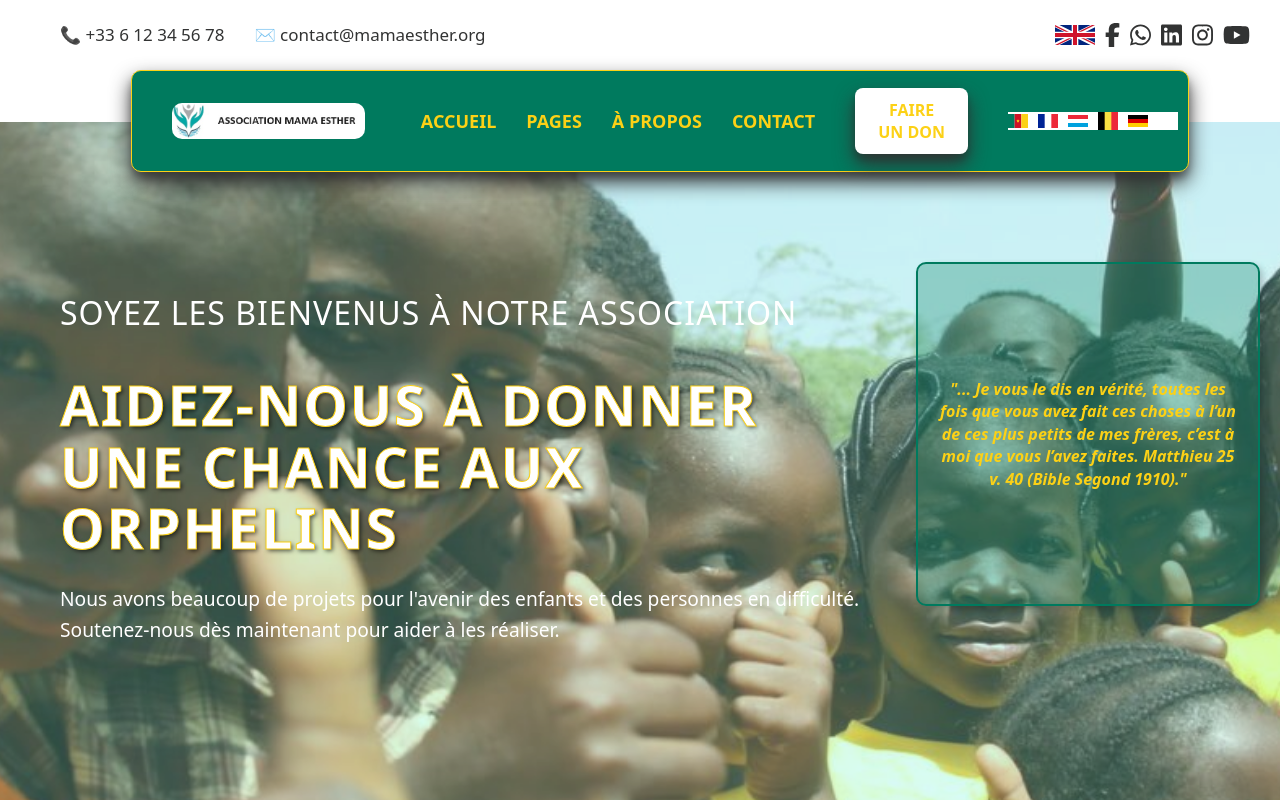
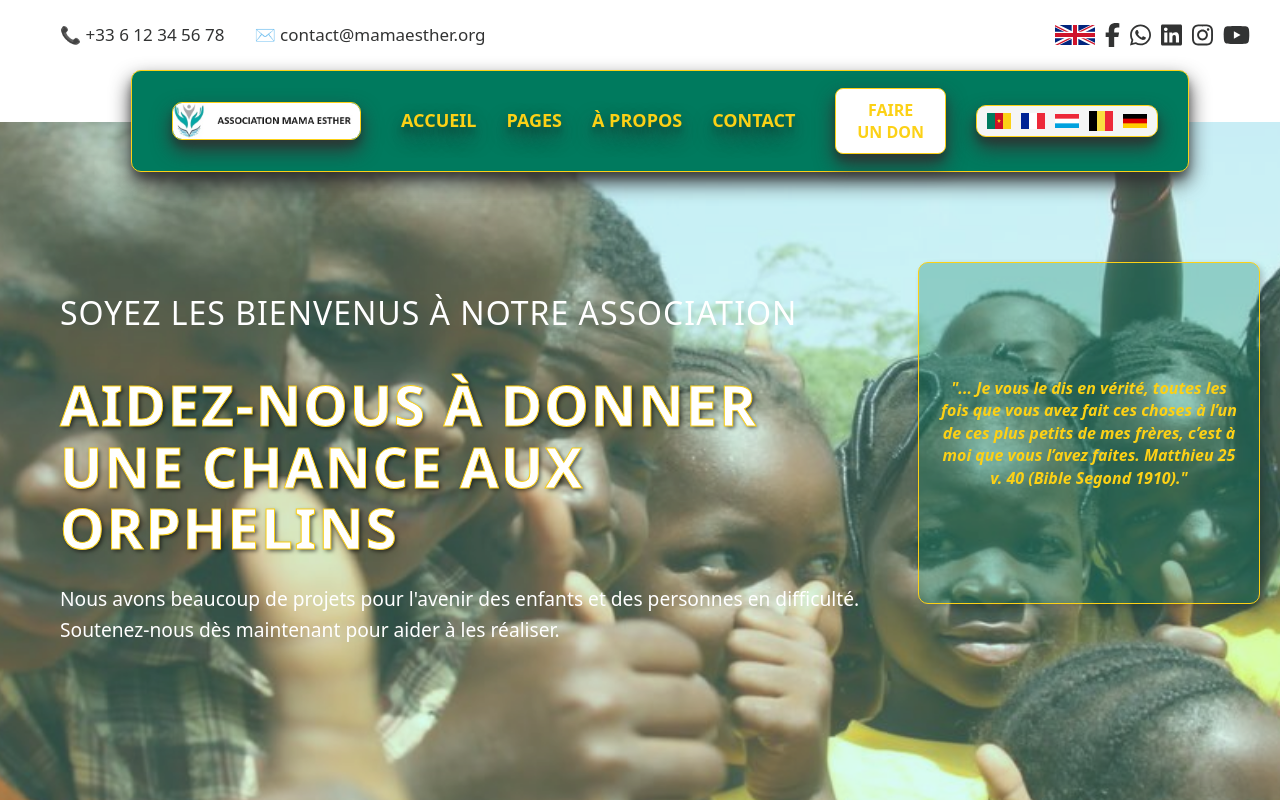
Before and after one commit to PapaG57/mama-esther-v5, a React (Vite) app: page / in a window 1280 px wide. Shown: the top 800 px of the page. Built offline with nearby package versions, Linux system fonts and the light colour scheme; some icons are missing.

Commit message:
modification code & ajout ombres sur cartes

```diff
--- a/src/styles/header.css
+++ b/src/styles/header.css
@@ -118,6 +118,8 @@
   width: 30%;
   height: auto;
   border-radius: 10px;
+  box-shadow: 0 10px 20px #333333, 0 6px 6px #0000003b;
+  border: solid 1px #fcd116; /* jaune du drapeau Camerounais */
 }
 
 /* Logo à gauche */
@@ -153,6 +155,7 @@
   font-weight: bold;
   text-decoration: none;
   transition: color 0.3s ease-in-out;
+  text-shadow: 0 10px 20px #333333, 0 6px 6px #0000003b;
 }
 
 .nav-list li a:hover {
@@ -163,6 +166,7 @@
 .don-button {
   text-transform: uppercase;
   background-color: #ffffff;
+  border: solid 1px #fcd116; /* jaune du drapeau Camerounais */
   box-shadow: 0 10px 20px #333333, 0 6px 6px #0000003b;
   color: #fcd116; /* Jaune du drapeau Cameroun */
   font-size: 16px;
@@ -180,25 +184,28 @@
   color: #ce1126; /* Rouge du drapeau au survol */
 }
 
-/*  Drapeaux à droite */
+/* Drapeaux à droite */
 .flag-icons {
   display: flex;
   gap: 10px;
-  justify-content: flex-start;
   align-items: center;
-  padding-right: 30px;
-  margin: 10px;
-  background-color: #ffffff;
-  max-width: 100%;
+  justify-content: center;
+  padding: 5px 10px;
+  margin-right: 30px;
+  background-color: #f5f5f5;
+  border: solid 1px #fcd116; /* jaune du drapeau Camerounais */
+  border-radius: 10px;
+  box-shadow: 0 10px 20px #333333, 0 6px 6px #0000003b;
 }
 
 .flag-icon {
-  width: 20px;
+  width: 24px;
   height: auto;
+  transition: transform 0.2s ease;
 }
 
 .flag-icon:hover {
-  color: #ffffff;
+  transform: scale(1.1);
 }
 
 /* Style global du header */
@@ -292,7 +299,7 @@
     94,
     0.3
   ); /* Vert du drapeau Camerounais avec opacité */
-  border: 2px solid #007a5e;
+  border: solid 1px #fcd116; /* jaune du drapeau Camerounais */
   padding: 20px;
   border-radius: 10px;
   width: 300px;
```
